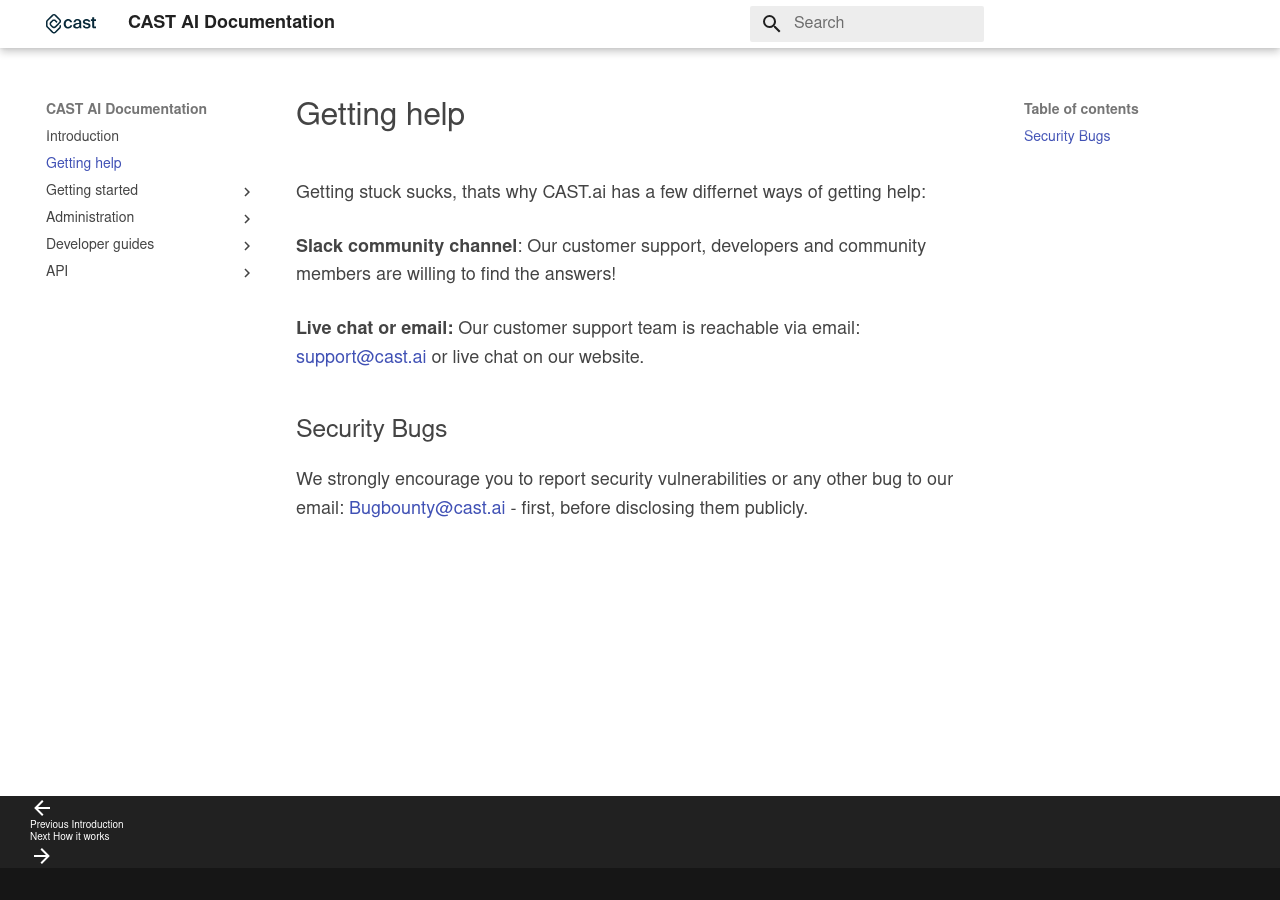
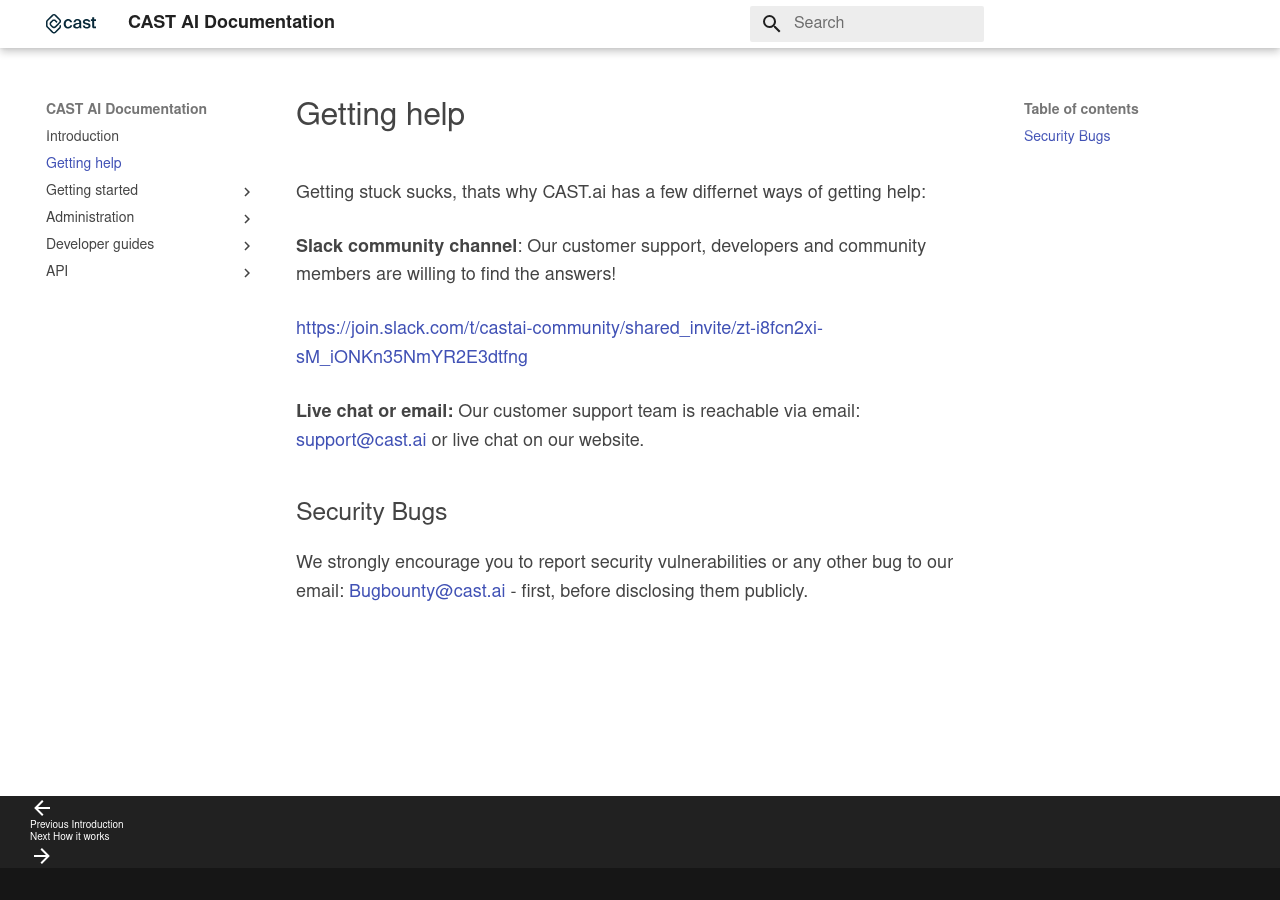
Before and after one commit to castai/docs, an MkDocs documentation site: the page built from docs/getting-help.md, in a window 1280 px wide. Built offline with MkDocs 1.6.1 and Material for MkDocs 9.7.7, drawn with Linux system fonts in a browser that asks for light colours; some web fonts are replaced; some of the changed lines change nothing that is shown.

Commit message:
Update getting-help.md

```diff
--- a/docs/getting-help.md
+++ b/docs/getting-help.md
@@ -1,6 +1,8 @@
 Getting stuck sucks, thats why CAST.ai has a few differnet ways of getting help:
 
 **Slack community channel**: Our customer support, developers and community members are willing to find the answers!
+
+https://join.slack.com/t/castai-community/shared_invite/zt-i8fcn2xi-sM_iONKn35NmYR2E3dtfng
 
 **Live chat or email:**  Our customer support team is reachable via email: support@cast.ai or live chat on our website.
 
```
